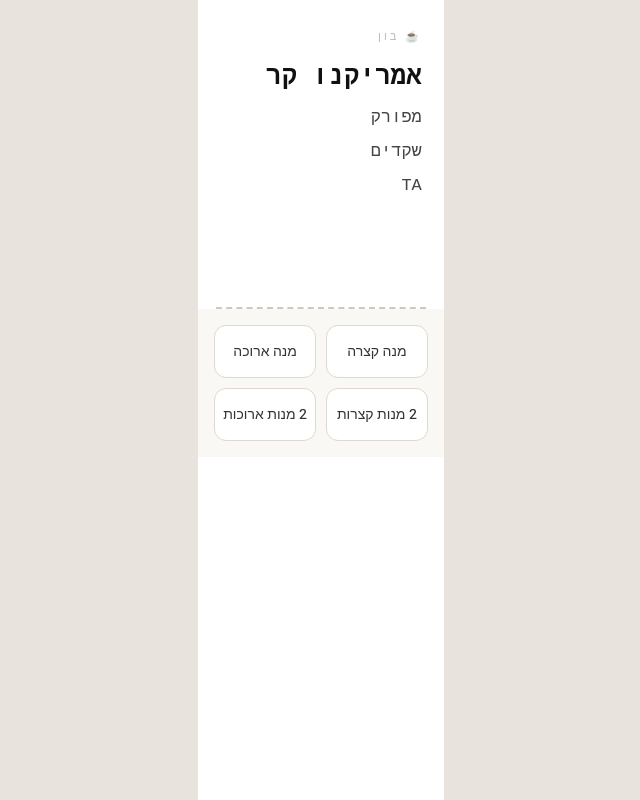
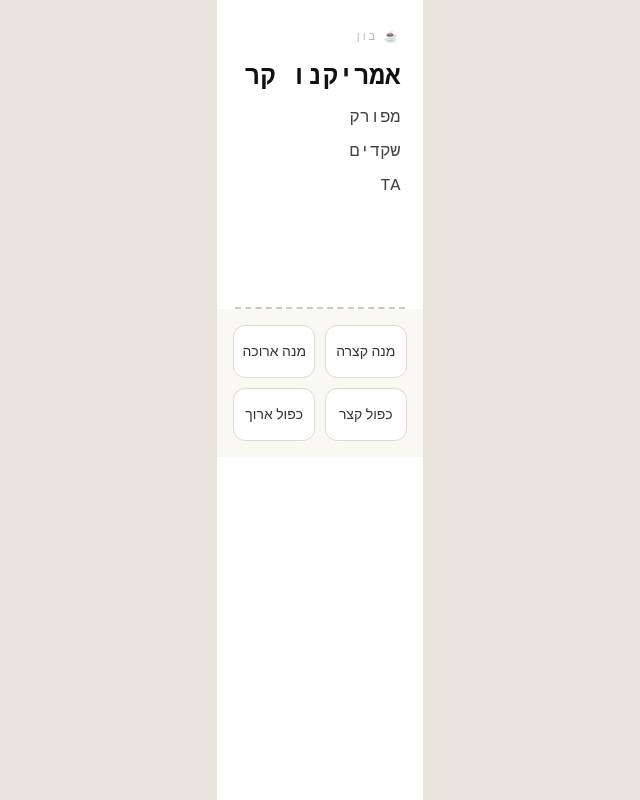
Before and after one commit to avishagcohen5-ctrl/coffee-quiz, a React (Vite) app: page / in a window 1280 px wide. Shown: the whole page, without its empty margins (396-1036 px from the left). Built offline with nearby package versions, Linux system fonts and the light colour scheme.

Commit message:
fix: rename portions to cafe language — כפול קצר / כפול ארוך

```diff
--- a/src/data/portionScale.js
+++ b/src/data/portionScale.js
@@ -2,8 +2,8 @@ export const PORTIONS = [
   'חצי מנה',       // index 0 — special, below scale minimum
   'מנה קצרה',      // index 1
   'מנה ארוכה',     // index 2
-  '2 מנות קצרות',  // index 3
-  '2 מנות ארוכות', // index 4
+  'כפול קצר',      // index 3
+  'כפול ארוך',     // index 4
   '3 מנות ארוכות', // index 5 — special, above scale maximum
 ]
 
```
Also changed, not shown: 1 other file (tests, documents, lock files or other folders).
